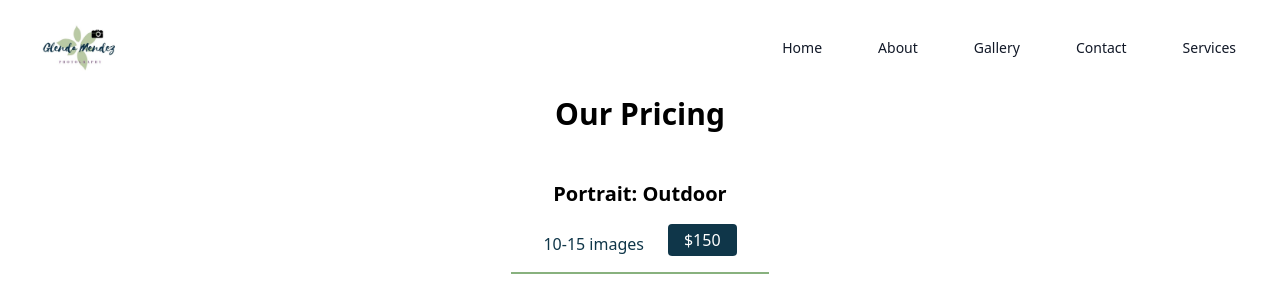
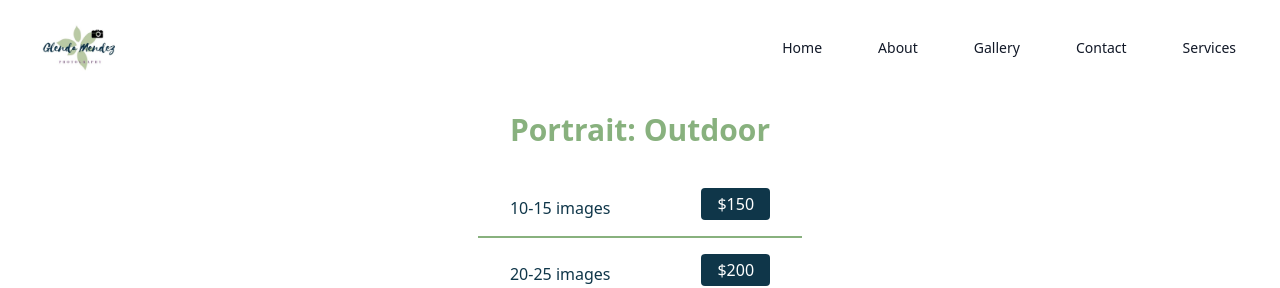
Before and after one commit to Clos01/glena-photogrpahy-, a React (Create React App) app in the folder Client/: page /Services in a window 1280 px wide. Shown: the top 288 px of the page. Built offline with nearby package versions, Linux system fonts and the light colour scheme.

Commit message:
got colors settled

```diff
--- a/Client/src/pages/Services.jsx
+++ b/Client/src/pages/Services.jsx
@@ -122,16 +122,12 @@ function Services() {
 
   return (
     <div className="container mx-auto">
-      <div className="text-center mb-8">
-        <h2 className="text-3xl font-bold">Our Pricing</h2>
-      </div>
-
       <div className="relative">
         <div className="carousel w-full flex justify-center">
           <div className="slide active">
             <div className="p-4 bg-white">
               <div className="flex justify-center">
-                <h3 className="text-xl font-bold mb-4">
+                <h3 className="text-3xl font-bold mb-10" style={{ color: "#88b17e" }}>
                   {slides[currentSlide].title}
                 </h3>
               </div>
```
